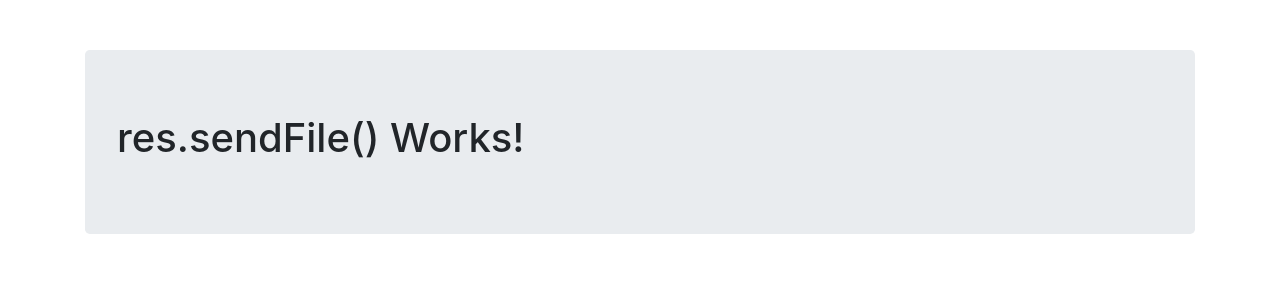
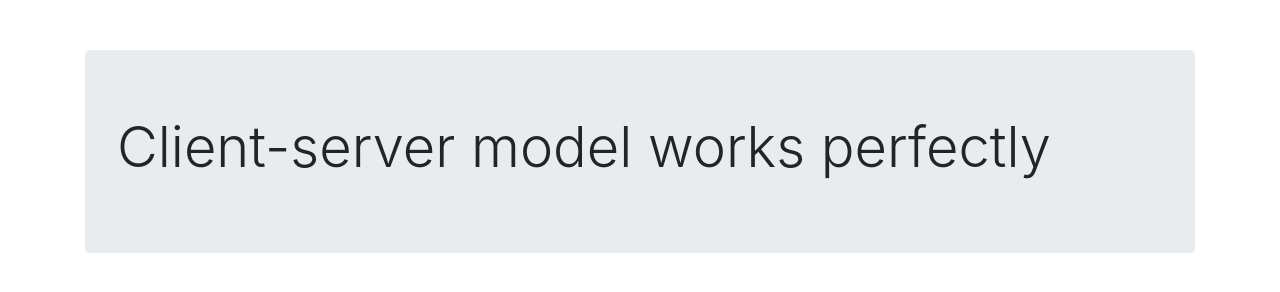
Before and after one commit to Smitbaldha/sit323_737-2024-t1-prac2p, a website: page index.html in a window 1280 px wide. Drawn offline with nearby package versions, Linux system fonts and the light colour scheme.

Commit message:
Basic changes

```diff
--- a/index.html
+++ b/index.html
@@ -2,7 +2,7 @@
 <html lang="en">
 <head>
   <meta charset="UTF-8">
-  <title>Sample Site</title>
+  <title>Home page</title>
   <link rel="stylesheet" href="https://stackpath.bootstrapcdn.com/bootstrap/4.3.1/css/bootstrap.min.css" integrity="sha384-ggOyR0iXCbMQv3Xipma34MD+dH/1fQ784/j6cY/iJTQUOhcWr7x9JvoRxT2MZw1T" crossorigin="anonymous">
   <style>
     body { padding-top: 50px; }
@@ -12,7 +12,7 @@
 
   <div class="container">
     <div class="jumbotron">
-      <h1>res.sendFile() Works!</h1>
+      <h1 class="display-4">Client-server model works perfectly</h1>
     </div>
   </div>
 
```
Also changed, not shown: server.js (+9 -2 lines).
